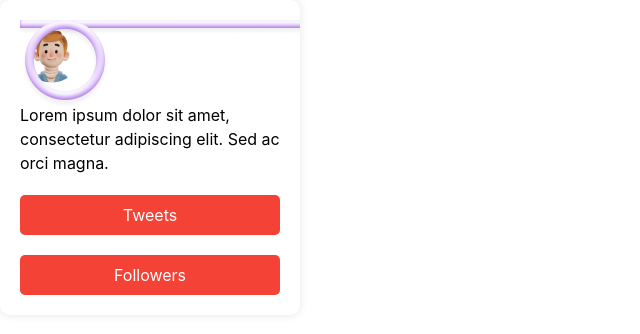
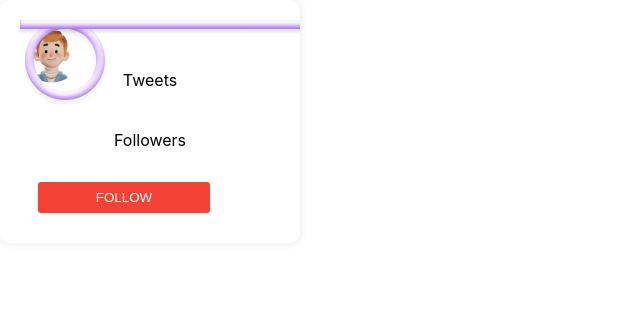
Before and after one commit to Konurbaeva/goit-test-challenge, a React (Create React App) app: page / in a window 1280 px wide. Shown: the top 334 px of the page, without its empty margins (0-640 px from the left). Built offline with nearby package versions, Linux system fonts and the light colour scheme.

Commit message:
adding Button and button state

```diff
--- a/src/Card.css
+++ b/src/Card.css
@@ -1,12 +1,27 @@
 
 .image-container {
     position: relative;
+
   }
 
+  /* .image-container img {
+    position: absolute;
+    top: 0;
+    left: 0;
+  }
+   .image-container img:first-child {
+    z-index: 1;
+    position: relative;
+  }
+  .image-container img:last-child {
+    z-index: 1;
+
+  }
+
+  */
   .image-container img {
     position: absolute;
     top: 0;
-    left: 0;
   }
 
   .image-container img:first-child {
--- a/src/components/App.jsx
+++ b/src/components/App.jsx
@@ -2,6 +2,6 @@ import Card from "./Card"
 
 export const App = () => {
   return (
-   <Card buttonText="FOLLOW" followersCount="0"/>
+   <Card followersCount="110"/>
   );
 };
--- a/src/components/Card.jsx
+++ b/src/components/Card.jsx
@@ -1,5 +1,5 @@
 import React, { useState } from 'react';
-import styled from 'styled-components'
+import styled from 'styled-components';
 import { LoadingLogo } from './LoadingLogo';
 import '../Card.css';
 
@@ -7,23 +7,12 @@ const boyImg = require('../assets/Hansel.png');
 const rectangle = require('../assets/Rectangle.png');
 const ellipse = require('../assets/Ellipse.png');
 
-const Button = styled.button`
-  display: inline-block;
-  border-radius: 3px;
-  padding: 0.5rem 0;
-  margin: 0.5rem 1rem;
-  width: 11rem;
-  background: transparent;
-  color: white;
-  border: 2px solid white;
-`
-
-const CardWrapper = styled.div`
-  width: 300px;
-  border-radius: 10px;
-  box-shadow: 0px 0px 10px rgba(0,0,0,0.1);
-  overflow: hidden;
-`;
+// const CardWrapper = styled.div`
+//   width: 300px;
+//   border-radius: 10px;
+//   box-shadow: 0px 0px 10px rgba(0,0,0,0.1);
+//   overflow: hidden;
+// `;
 
 // const CardImg = styled.img`
 //   width: 100%;
@@ -31,50 +20,76 @@ const CardWrapper = styled.div`
 //   display: block;
 // `;
 
+const CardWrapper = styled.div`
+  width: 300px;
+  border-radius: 10px;
+  box-shadow: 0px 0px 10px rgba(0, 0, 0, 0.1);
+  overflow: hidden;
+`;
+
 const CardContent = styled.div`
   padding: 20px;
 `;
 
-const CardText = styled.p`
-  font-size: 16px;
-  line-height: 1.5;
+// const CardParagraph = styled.div`
+//   display: block;
+//   margin-top: 20px;
+//   background-color: #f44336;
+//   color: #fff;
+//   text-align: center;
+//   padding: 10px;
+//   border-radius: 5px;
+//   text-decoration: none;
+
+//   &:hover {
+//     background-color: #d32f2f;
+//   }
+// `;
+const CardParagraph = styled.div`
+  display: block;
+  margin-top: 20px;
+
+  text-align: center;
+  padding: 10px;
 `;
 
-const CardLink = styled.a`
+const Button = styled.button`
+  padding: 0.5rem 0;
+  margin: 0.5rem 1rem;
+  width: 11rem;
+  border: 2px solid white;
   display: block;
   margin-top: 20px;
   background-color: #f44336;
   color: #fff;
   text-align: center;
-  padding: 10px;
   border-radius: 5px;
   text-decoration: none;
-
   &:hover {
     background-color: #d32f2f;
   }
 `;
 
+const Card = () => {
+  const [text, setText] = useState('FOLLOW');
 
-const Card = () => {
+  const handleClick = () => {
+    setText('FOLLOWING');
+  };
   return (
     <CardWrapper>
+      <CardContent>
+        <LoadingLogo />
+        <div className="image-container">
+          <img src={rectangle} alt="logo" />
+          <img src={boyImg} alt="logo" />
+          <img src={ellipse} alt="logo" />
+          <img src={rectangle} alt="logo" />
+        </div>
 
-        <CardContent>
-       <LoadingLogo/>
-          {/* <img src={boyImg} alt="logo"/>
-          <img src={rectangle} alt="logo"/>
-          <img src={ellipse} alt="logo"/> */}
-          <div className="image-container">
-          <img src={boyImg} alt="logo"/>
-          <img src={rectangle} alt="logo"/>
-          <img src={ellipse} alt="logo"/>
-    </div>
-          <CardText>Lorem ipsum dolor sit amet, consectetur adipiscing elit. Sed ac orci magna.</CardText>
-
-          <CardLink href="#">Tweets</CardLink>
-          <CardLink href="#">Followers</CardLink>
-
+        <CardParagraph>Tweets</CardParagraph>
+        <CardParagraph>Followers</CardParagraph>
+        <Button onClick={handleClick}>{text}</Button>
       </CardContent>
     </CardWrapper>
   );
```
Lines whose indentation alone changed are shown as unchanged.
